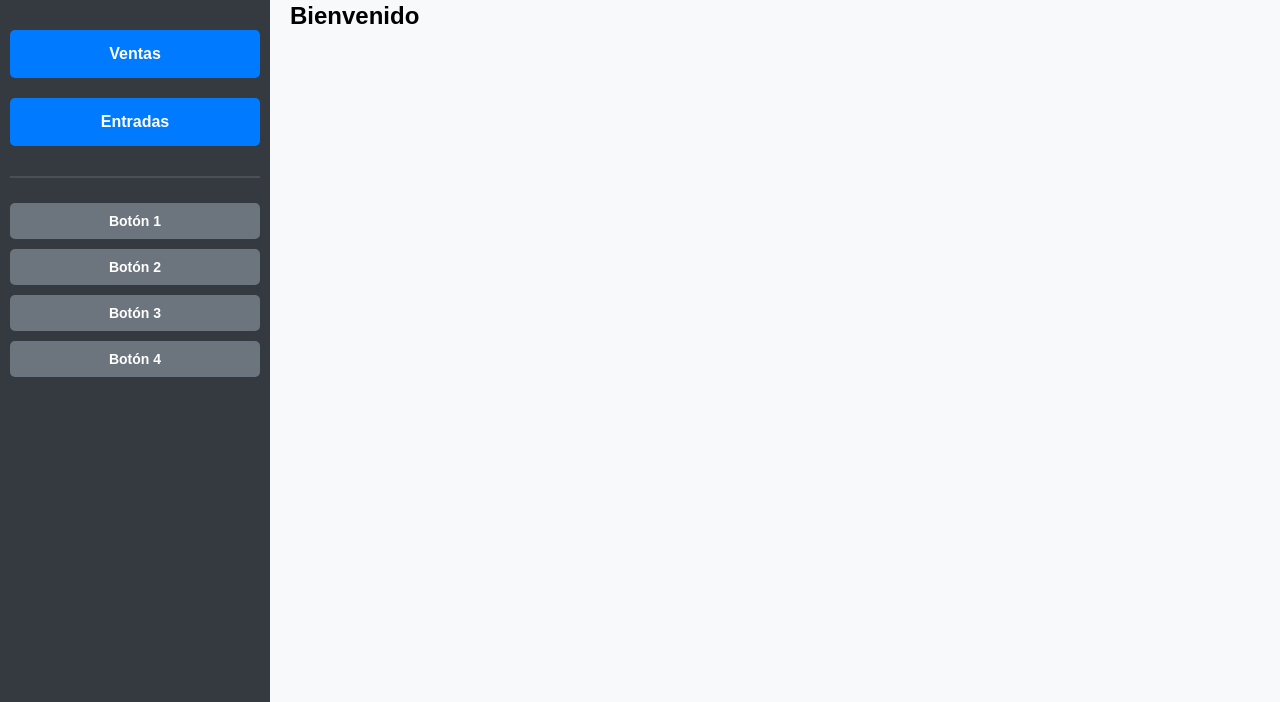
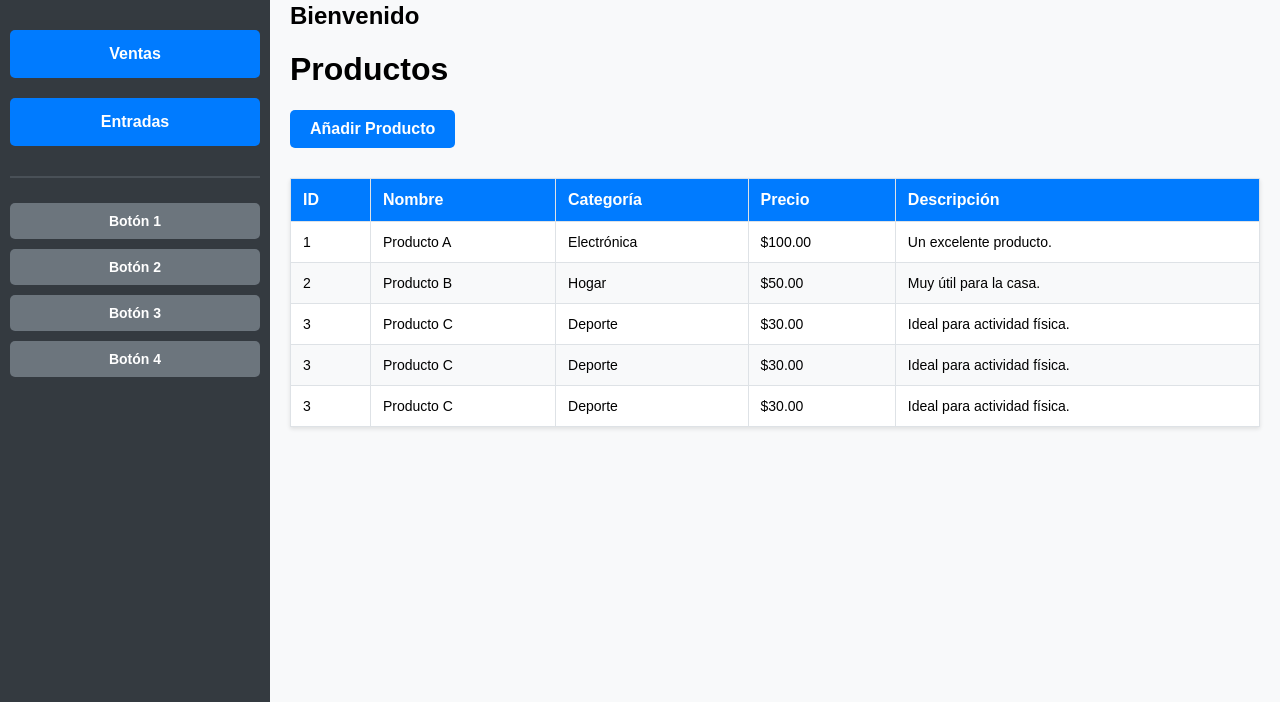
Before and after one commit to garaneda21/sistema-de-inventario-php, a PHP site: page / in a window 1280 px wide. Shown: the part 98-800 px from the top of the page. Run offline with PHP 8.4, Linux system fonts and the light colour scheme; data that the repository does not hold is empty; some libraries are stand-ins or nearby versions.

Commit message:
prueba inicial vista de productos

```diff
--- a/index.php
+++ b/index.php
@@ -4,13 +4,15 @@ require_once 'includes/prueba_ctrl.php'
 
 <!DOCTYPE html>
 <html lang="en">
+
 <head>
     <meta charset="UTF-8">
     <meta name="viewport" content="width=device-width, initial-scale=1.0">
     <title>Sistema de Inventario</title>
     <link rel="stylesheet" href="styles/layout.css">
-    <link rel="stylesheet" href="styles/style.css">
+    <link rel="stylesheet" href="styles/tablas.css">
 </head>
+
 <body>
     <!-- Navbar superior -->
     <header class="navbar">
@@ -44,16 +46,73 @@ require_once 'includes/prueba_ctrl.php'
             <!-- Texto de prueba para probar el scroll -->
 
             <?php
-                require_once 'includes/db.php';
+            require_once 'includes/db.php';
 
-                $datos = obtener_unidad_de_medida($pdo);
+            $datos = obtener_unidad_de_medida($pdo);
 
-                $pdo = null;
-                $stmt = null;
+            $pdo = null;
+            $stmt = null;
 
-                print_r($datos);
+            print_r($datos);
             ?>
+
+            <h1>Productos</h1>
+            <!-- Botón Añadir Producto -->
+            <a href="#" class="add-product-btn">Añadir Producto</a>
+
+            <!-- Tabla de productos -->
+            <table class="products-table">
+                <thead>
+                    <tr>
+                        <th>ID</th>
+                        <th>Nombre</th>
+                        <th>Categoría</th>
+                        <th>Precio</th>
+                        <th>Descripción</th>
+                    </tr>
+                </thead>
+                <tbody>
+                    <!-- Fila de ejemplo -->
+                    <tr>
+                        <td>1</td>
+                        <td>Producto A</td>
+                        <td>Electrónica</td>
+                        <td>$100.00</td>
+                        <td>Un excelente producto.</td>
+                    </tr>
+                    <tr>
+                        <td>2</td>
+                        <td>Producto B</td>
+                        <td>Hogar</td>
+                        <td>$50.00</td>
+                        <td>Muy útil para la casa.</td>
+                    </tr>
+                    <tr>
+                        <td>3</td>
+                        <td>Producto C</td>
+                        <td>Deporte</td>
+                        <td>$30.00</td>
+                        <td>Ideal para actividad física.</td>
+                    </tr>
+                    <tr>
+                        <td>3</td>
+                        <td>Producto C</td>
+                        <td>Deporte</td>
+                        <td>$30.00</td>
+                        <td>Ideal para actividad física.</td>
+                    </tr>
+                    <tr>
+                        <td>3</td>
+                        <td>Producto C</td>
+                        <td>Deporte</td>
+                        <td>$30.00</td>
+                        <td>Ideal para actividad física.</td>
+                    </tr>
+                </tbody>
+            </table>
+
         </main>
     </div>
 </body>
+
 </html>
--- /dev/null
+++ b/styles/tablas.css
@@ -0,0 +1,56 @@
+
+/* Botón "Añadir producto" */
+.add-product-btn {
+    display: inline-block;
+    padding: 10px 20px;
+    margin-bottom: 20px;
+    font-size: 16px;
+    font-weight: bold;
+    color: white;
+    background-color: #007bff;
+    border: none;
+    border-radius: 5px;
+    cursor: pointer;
+    text-align: center;
+    text-decoration: none;
+    transition: background-color 0.3s ease;
+}
+
+.add-product-btn:hover {
+    background-color: #0056b3;
+}
+
+/* Tabla de productos */
+.products-table {
+    width: 100%;
+    border-collapse: collapse;
+    margin-top: 10px;
+    background-color: white;
+    box-shadow: 0 2px 4px rgba(0, 0, 0, 0.1);
+}
+
+.products-table th,
+.products-table td {
+    padding: 12px;
+    text-align: left;
+    border: 1px solid #dee2e6;
+}
+
+.products-table th {
+    background-color: #007bff;
+    color: white;
+    font-size: 16px;
+}
+
+.products-table td {
+    font-size: 14px;
+}
+
+/* Estilo alternado de filas */
+.products-table tr:nth-child(even) {
+    background-color: #f8f9fa;
+}
+
+.products-table tr:hover {
+    background-color: #e9ecef;
+}
```
